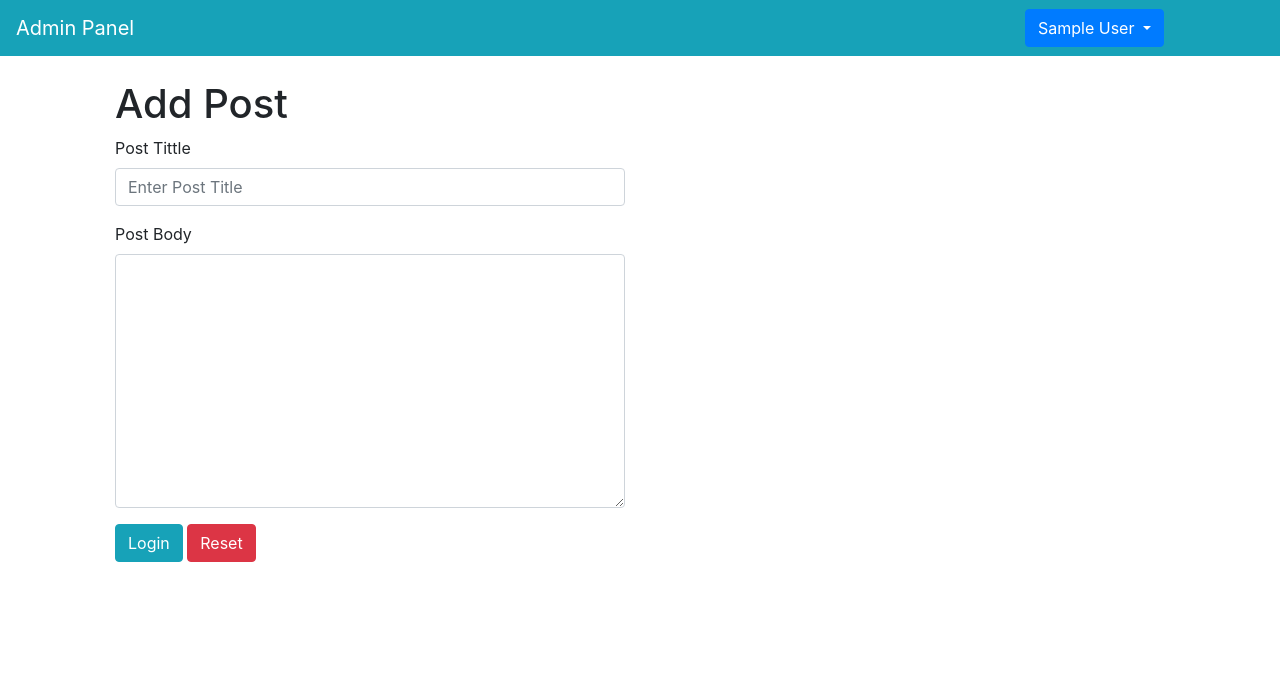
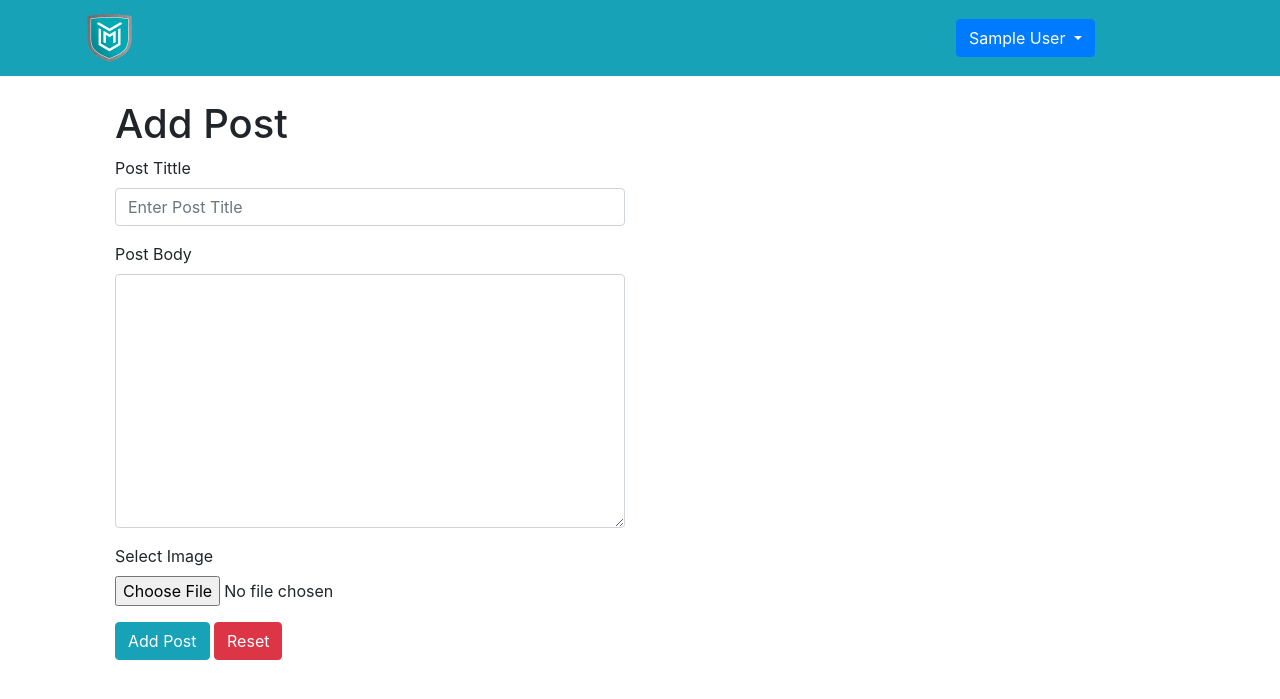
Before and after one commit to jeetsoni/Codeignator-Project, a CodeIgniter app: page /test/profile_con/addpost in a window 1280 px wide. Shown: the top 699 px of the page. Run offline with CodeIgniter, Linux system fonts and the light colour scheme; the visitor is signed in with stand-in values (Sample User, id 1).

```diff
--- a/Assets/css/style.css
+++ b/Assets/css/style.css
@@ -2,3 +2,7 @@
 	margin-top: 100px;
   	box-shadow: 0 10px 20px rgba(0,0,0,0.19), 0 6px 6px rgba(0,0,0,0.23);\
 }
+.body{
+	background-image: url('Assets/img/login2.jpg');
+	background-size: cover;
+}
--- a/application/controllers/profile_con.php
+++ b/application/controllers/profile_con.php
@@ -1,6 +1,15 @@
 <?php
 class Profile_con extends CI_Controller
 {
+    function __construct()
+        {
+            parent::__construct();
+            if(!$this->session->userdata('id'))
+            {
+                redirect('login_con');
+            }
+
+        }
 
 
 
@@ -17,9 +26,18 @@ class Profile_con extends CI_Controller
     }
     public function add_validation()
     {
-    	if($this->form_validation->run('add_post_rules'))
+        $config=[
+            'upload_path'=>'./upload/',
+            'allowed_types' => 'gif|jpg|png|jpeg',
+        ];
+
+        $this->load->library('upload',$config);
+    	if($this->form_validation->run('add_post_rules') && $this->upload->do_upload())
     	{
-    		$post = $this->input->post();
+            $post = $this->input->post();
+            $data = $this->upload->data();
+            $image_path = base_url("upload/".$data['raw_name'].$data['file_ext']);
+            $post['image_path'] = $image_path;
     		$this->load->model('admin_model');
     		if($this->admin_model->addpost($post))
     		{
@@ -38,7 +56,8 @@ class Profile_con extends CI_Controller
     	}
     	else
     	{
-    		$this->load->view('add_post_view');
+            $upload_error=$this->upload->display_errors();
+    		$this->load->view('add_post_view',compact('upload_error'));
 
         }
     }
@@ -65,7 +84,41 @@ class Profile_con extends CI_Controller
     }
     public function editpost($id)
     {
-        echo $id;
+        $this->load->model('admin_model');
+        $article = $this->admin_model->find_article($id);
+        $this->load->view('edit_article_view',['article'=>$article]);
+
+    }
+    public function update_article()
+    {
+
+        if($this->form_validation->run('add_post_rules'))
+    	{
+            $post = $this->input->post();
+            $articleid=$post['id'];
+
+    		$this->load->model('admin_model');
+    		if($this->admin_model->update_post($articleid,$post))
+    		{
+
+    			$this->session->set_flashdata('insert_post','Post edited Successfully');
+                $this->session->set_flashdata('msg_class','alert-success');
+    		}
+    		else
+    		{
+
+                $this->session->set_flashdata('insert_post','Post not edited Please Try Again'
+
+            );
+                $this->session->set_flashdata('msg_class','alert-danger');
+    		}
+            return redirect('profile_con');
+    	}
+    	else
+    	{
+    		$this->load->view('edit_article_view');
+
+        }
     }
 
 
--- a/application/views/add_post_view.php
+++ b/application/views/add_post_view.php
@@ -15,7 +15,7 @@
 					}
 					 ?>
 
-					<form method="post" action="<?php echo base_url();?>profile_con/add_validation" >
+					<form method="post" enctype="multipart/form-data" action="<?php echo base_url();?>profile_con/add_validation" >
 					<?php echo form_hidden('user_id',$this->session->userdata('id')); ?>
 					<div class="form-group">
 						<label>Post Tittle</label>
@@ -29,9 +29,23 @@
 						<span class="text-danger"><?php echo form_error('article_body'); ?></span>
 
 					</div>
+					<div class="row">
+					<div class="col-lg-6">
+						<div class="form-group">
+						<label for="body">Select Image</label>
+
+						<?php echo form_upload(['name'=>'userfile']); ?>
+
+						</div>
+					</div>
+					<div class="col-lg-6" style=" margin-top: 35px; color: red;">
+						<?php if(isset($upload_error)) { echo $upload_error;} ?>
+
+					</div>
+					</div>
 
 					<div class="forn-group">
-						<input type="submit" value="Login" class="btn btn-info">
+						<input type="submit" value="Add Post" class="btn btn-info">
 						<input type="reset"  class="btn btn-danger" value="Reset">
 					</div>
 
--- a/application/views/header.php
+++ b/application/views/header.php
@@ -16,15 +16,17 @@
 <script src="https://maxcdn.bootstrapcdn.com/bootstrap/4.3.1/js/bootstrap.min.js"></script>
 </head>
 <body>
+
 	<nav class="navbar navbar-expand-lg navbar-dark bg-info">
-  <a class="navbar-brand" href="<?php echo base_url(); ?>private_area">Admin Panel</a>
+  <div class="container">
+  <a class="navbar-brand" href="<?php echo base_url(); ?>private_area"><img src="<?php echo base_url('/Assets/img/Marwadi_University_logo.png') ?>" alt="" width="50px" height="50px;"></a>
 
 
   <div class="dropdown" style="margin-left: auto;margin-right: 100px;">
   <button type="button" class="btn btn-primary dropdown-toggle" data-toggle="dropdown">
    <?php echo $this->session->userdata('uname'); ?>
   </button>
-  <div class="dropdown-menu bg-info">
+  <div class="dropdown-menu">
     <a class="dropdown-item" href="<?php echo base_url(); ?>profile_con">My Profile</a>
     <?php if($this->session->userdata('id'))
   {
@@ -39,5 +41,5 @@
     <span class="navbar-toggler-icon"></span>
   </button>
 
-
+  </div>
 </nav>
--- a/application/views/register_view.php
+++ b/application/views/register_view.php
@@ -14,7 +14,7 @@
 <script src="https://maxcdn.bootstrapcdn.com/bootstrap/4.0.0/js/bootstrap.min.js" integrity="sha384-JZR6Spejh4U02d8jOt6vLEHfe/JQGiRRSQQxSfFWpi1MquVdAyjUar5+76PVCmYl" crossorigin="anonymous"></script>
 	<title>testing</title>
 </head>
-<body>
+<body style="background-image: url('<?php echo base_url('Assets/img/register.jpg')  ?>'); background-size: cover;">
 		<div class="container pt-3">
   <div class="row justify-content-sm-center">
     <div class="col-sm-6 col-md-4">
```
Also changed, not shown: application/controllers/private_area.php (+8 -1 lines), application/models/admin_model.php (+22 -0 lines), application/views/edit_article_view.php (added, +45 -0 lines), application/views/login_view.php (+4 -4 lines), application/views/private_area_view.php (+34 -4 lines), Assets/img/login2.jpg (added), Assets/img/register.jpg (added), upload/20171112123705_IMG_7151-01.jpeg (added), upload/20171112124153_IMG_7157-01.jpeg (added), 2 other files.
